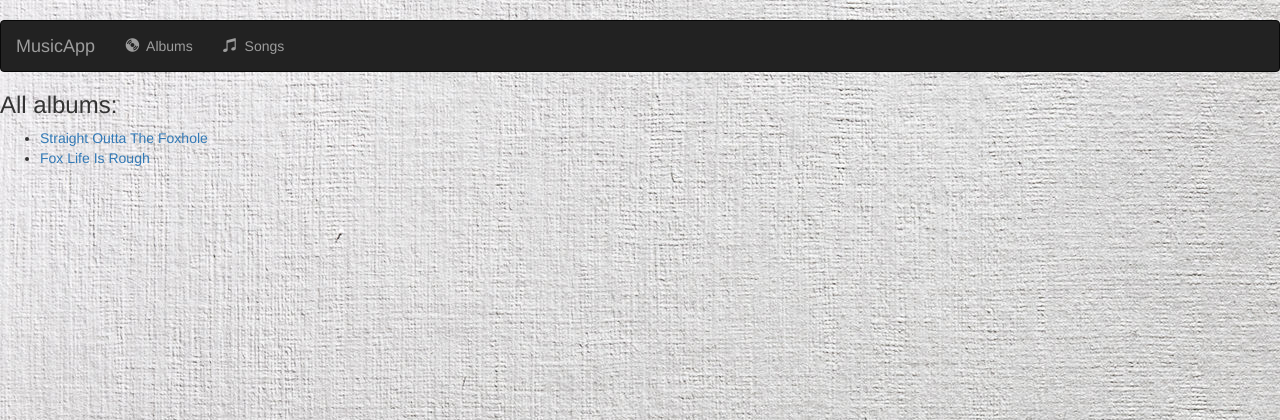
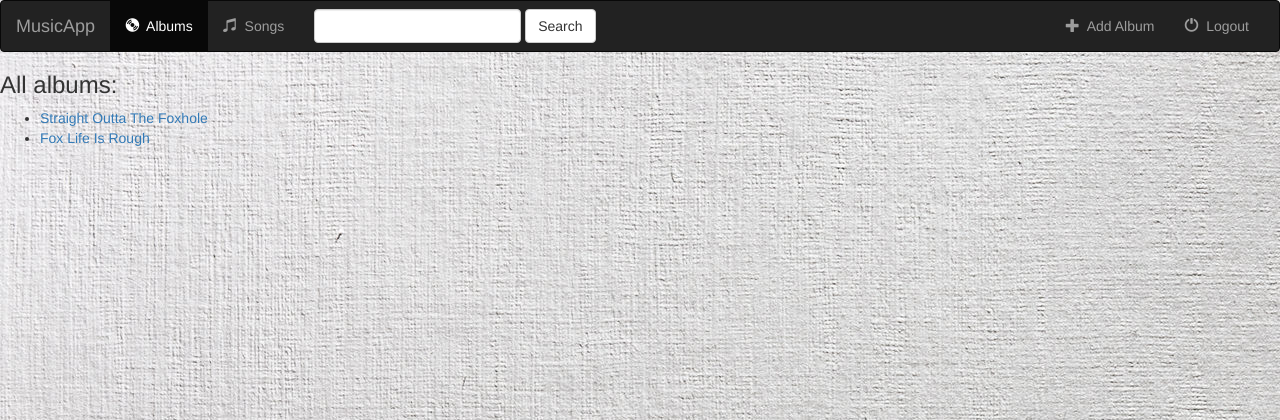
Before and after one commit to peter-keller/django-learning, a Django app: page /music/ in a window 1280 px wide. Shown: the top 420 px of the page. Run offline with Django 3.2, Linux system fonts and the light colour scheme; data comes from the database, SQL or seed files in the repository; some libraries are stand-ins or nearby versions.

Commit message:
feat(index): logout and all album button created

```diff
--- a/music/templates/music/index.html
+++ b/music/templates/music/index.html
@@ -1,9 +1,10 @@
 {% load staticfiles %}
 <link rel="stylesheet" href="https://maxcdn.bootstrapcdn.com/bootstrap/3.3.7/css/bootstrap.min.css">
 <link href='https://fonts.googleapis.com/css?family=Satisfy' rel='stylesheet' type='text/css'>
+<link rel="stylesheet" type="text/css" href="{% static 'music/style.css' %}"/>
 <script src="https://ajax.googleapis.com/ajax/libs/jquery/1.12.0/jquery.min.js"></script>
 <script src="http://maxcdn.bootstrapcdn.com/bootstrap/3.3.7/js/bootstrap.min.js"></script>
-<link rel="stylesheet" type="text/css" href="{% static 'music/style.css' %}"/>﻿
+
 
 <nav class="navbar navbar-inverse">
     <div class="container-fluid">
@@ -19,19 +20,47 @@
         </div>
 
         <!-- Items -->
-        <div class="collapse navbar-collapse">
+        <div class="collapse navbar-collapse" id="topNavbar">
+
             <ul class="nav navbar-nav">
-                <li class="">
+
+                <li class="active">
                     <a href="{% url 'music:index' %}">
                         <span class="glyphicon glyphicon-cd" aria-hidden="true"></span>&nbsp; Albums
                     </a>
                 </li>
+
                 <li class="">
                     <a href="#">
                         <span class="glyphicon glyphicon-music" aria-hidden="true"></span>&nbsp; Songs
                     </a>
                 </li>
+
             </ul>
+
+            <form class="navbar-form navbar-left" role="search" method="get" action="#">
+                <div class="form-group">
+                    <input type="text" class="form-control" name="q" value="">
+                </div>
+                <button type="submit" class="btn btn-default">Search</button>
+            </form>
+
+            <ul class="nav navbar-nav navbar-right">
+
+                <li class="">
+                    <a href="#">
+                        <span class="glyphicon glyphicon-plus" aria-hidden="true"></span>&nbsp; Add Album
+                    </a>
+                </li>
+
+                <li class="">
+                    <a href="#">
+                        <span class="glyphicon glyphicon-off" aria-hidden="true"></span>&nbsp; Logout
+                    </a>
+                </li>
+
+            </ul>
+
         </div>
 
     </div>
```
